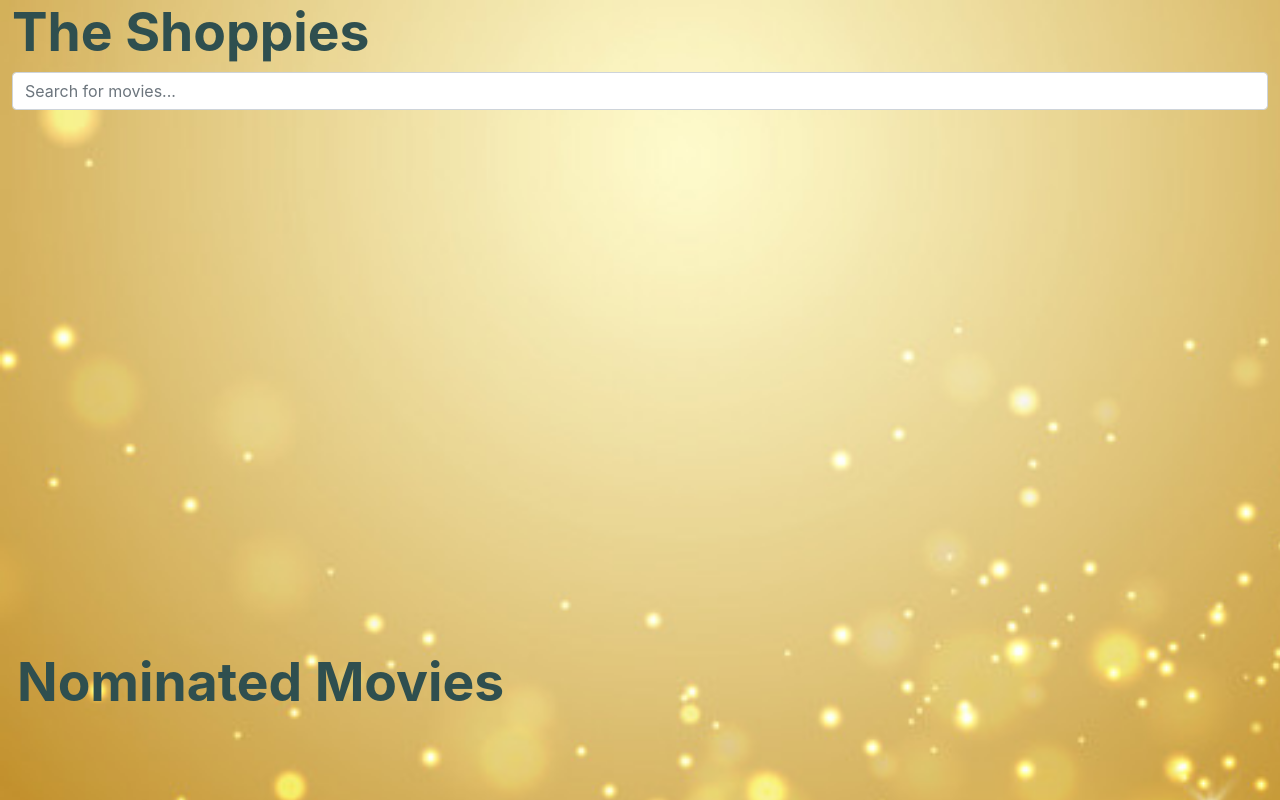
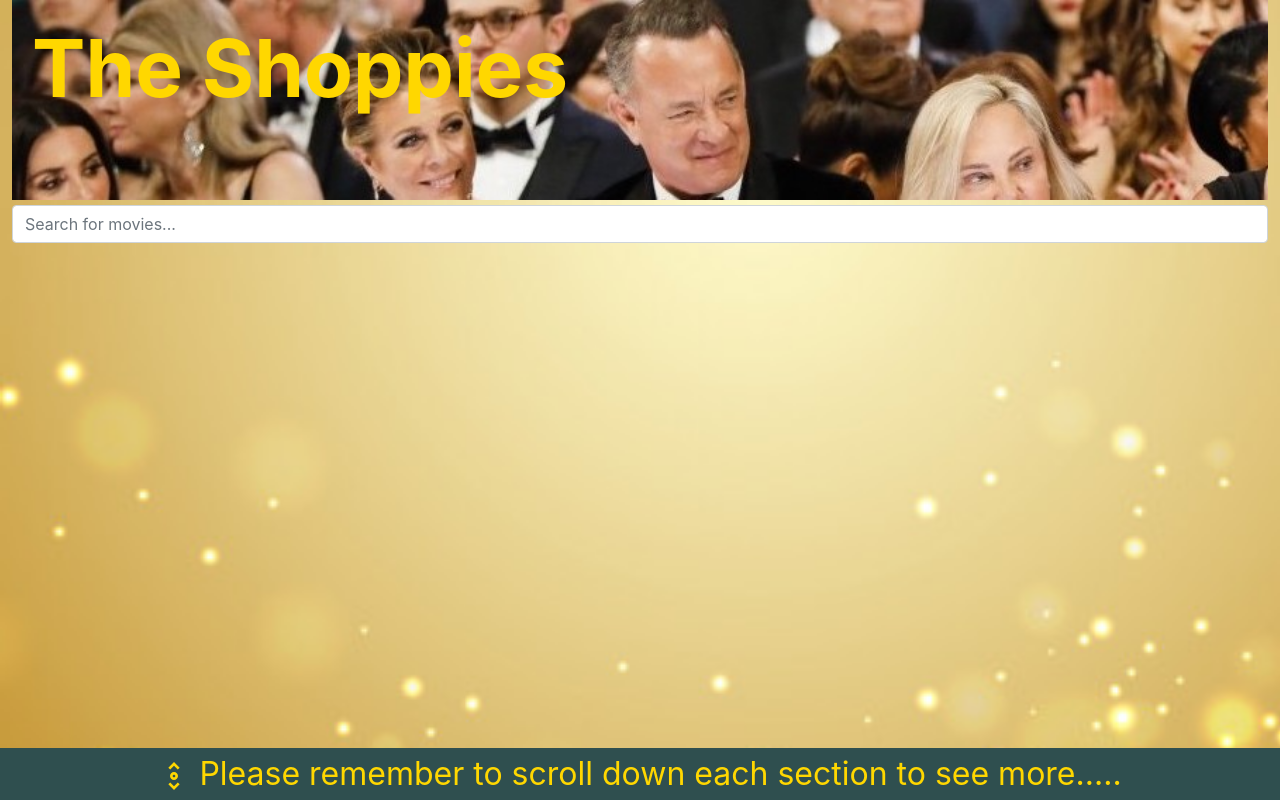
Before and after one commit to catherinebshaw/Shoppie-Challenge, a React (Create React App) app: page / in a window 1280 px wide. Shown: the top 800 px of the page. Built offline with nearby package versions, Linux system fonts and the light colour scheme; no server answers.

Commit message:
header and footer

```diff
--- a/src/App.css
+++ b/src/App.css
@@ -5,17 +5,13 @@ body {
   color:darkslategrey;
 }
 
-h1{
-  font-size: 40pt;
-  font-weight: bold;
-}
 #searchBar{
   display:flex;
 }
 
 #nominatedBar{
   padding: 5px;
-  margin-top: 15px;
+  margin-top: 10px;
   display:flex;
 }
 
--- a/src/App.js
+++ b/src/App.js
@@ -1,11 +1,13 @@
 import React, { useState, useEffect} from 'react';
 import './App.css';
+import Header from "./Components/Header"
 import SearchResults from "./Components/SearchResults";
 import Search from "./Components/Search";
-import Heading from "./Components/Heading";
+import SectionHeader from "./Components/SectionHeader";
 import Nominate from "./Components/Nominate";
 import RemoveNomination from "./Components/RemoveNomination";
 import Banner from "./Components/Banner"
+import Footer from "./Components/Footer"
 
 function App() {
   const [movies, setMovies] = useState([]);
@@ -65,7 +67,7 @@ function App() {
   return (
     <>
     <div className="container-fluid">
-        <Heading heading="The Shoppies"/>
+        <Header header="The Shoppies"/>
       <div className="row" id="searchBar">
         <Search searchValue={searchValue} setSearchValue={setSearchValue}/>
       </div>
@@ -81,7 +83,7 @@ function App() {
     </div>
     <div className="container-fluid">
         <div className="row " id="nominatedBar">
-          <Heading heading="Nominated Movies"/>
+          <SectionHeader heading="Nominated Movies"/>
           <Banner/>
         </div>
     </div>
@@ -94,6 +96,7 @@ function App() {
             />
         </div>
       </div>
+      <Footer/>
     </>
   );
 }
--- /dev/null
+++ b/src/Components/Footer/index.js
@@ -0,0 +1,11 @@
+import React from "react"
+import "./style.css"
+import { CgScrollV } from "react-icons/cg";
+
+
+function Footer(){
+    return (
+        <p id="footer"><CgScrollV/> Please remember to scroll down each section to see more..... </p>
+    )
+}
+export default Footer
--- /dev/null
+++ b/src/Components/Footer/style.css
@@ -0,0 +1,12 @@
+#footer {
+    position: fixed;
+    bottom: 0;
+    width:100%;
+    border: 2pt solid darkslategrey;
+    background: darkslategrey;
+    color: gold;
+    margin-bottom: 0;
+    font-size: 24pt;
+    text-align: center;
+
+}
--- /dev/null
+++ b/src/Components/Header/index.js
@@ -0,0 +1,11 @@
+import React from "react";
+import "./style.css"
+
+function Header(){
+    return(
+        <header className="App-header" id="header">
+            <h1>The Shoppies</h1>
+        </header>
+    );
+}
+export default Header
--- /dev/null
+++ b/src/Components/Header/style.css
@@ -0,0 +1,15 @@
+#header{
+    height: 200px;
+    display: flex;
+    justify-content:flex-start;
+    color:gold;
+    padding: 20px;
+    background-image: url(../images/Winner.jpeg);
+    background-repeat: no-repeat;
+    background-size: cover;
+    margin-bottom: 5px;
+}
+h1{
+    font-size: 60pt;
+    font-weight:bolder;
+}
--- a/src/Components/Heading/index.js
+++ b/src/Components/SectionHeader/index.js
@@ -1,9 +1,10 @@
 import React from 'react';
+import "./style.css"
 
 function Heading(props){
     return(
-        <div classname='col'>
-            <h1>{props.heading}</h1>
+        <div classname='col' id="heading">
+            <h2>{props.heading}</h2>
         </div>
     )
 }
--- /dev/null
+++ b/src/Components/SectionHeader/style.css
@@ -0,0 +1,4 @@
+h2{
+    font-size: 40pt;
+    font-weight: bold;
+  }
```
Also changed, not shown: src/Components/Heading/style.css (deleted), src/Components/images/Winner.jpeg, 1 other file (tests, documents, lock files or other folders).
